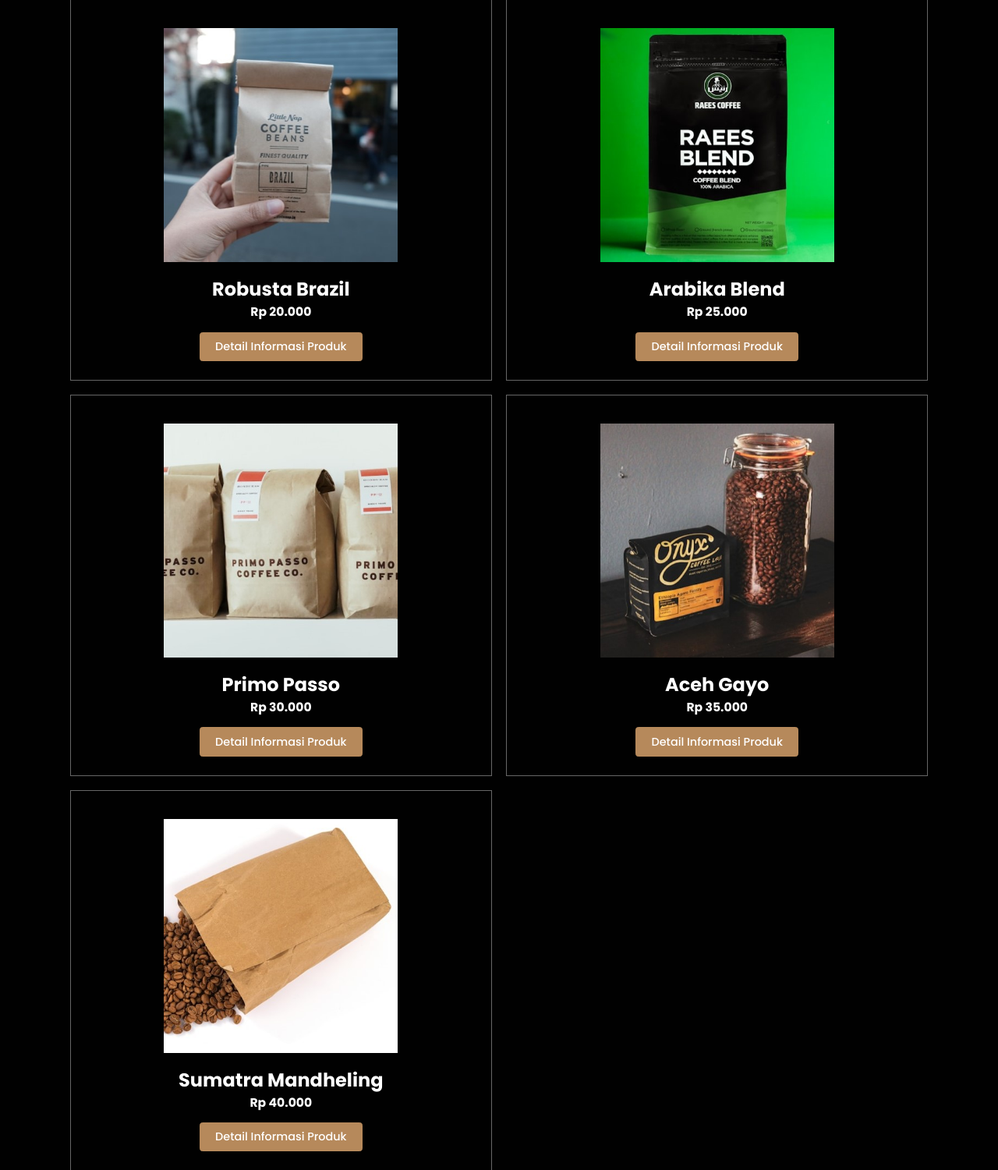
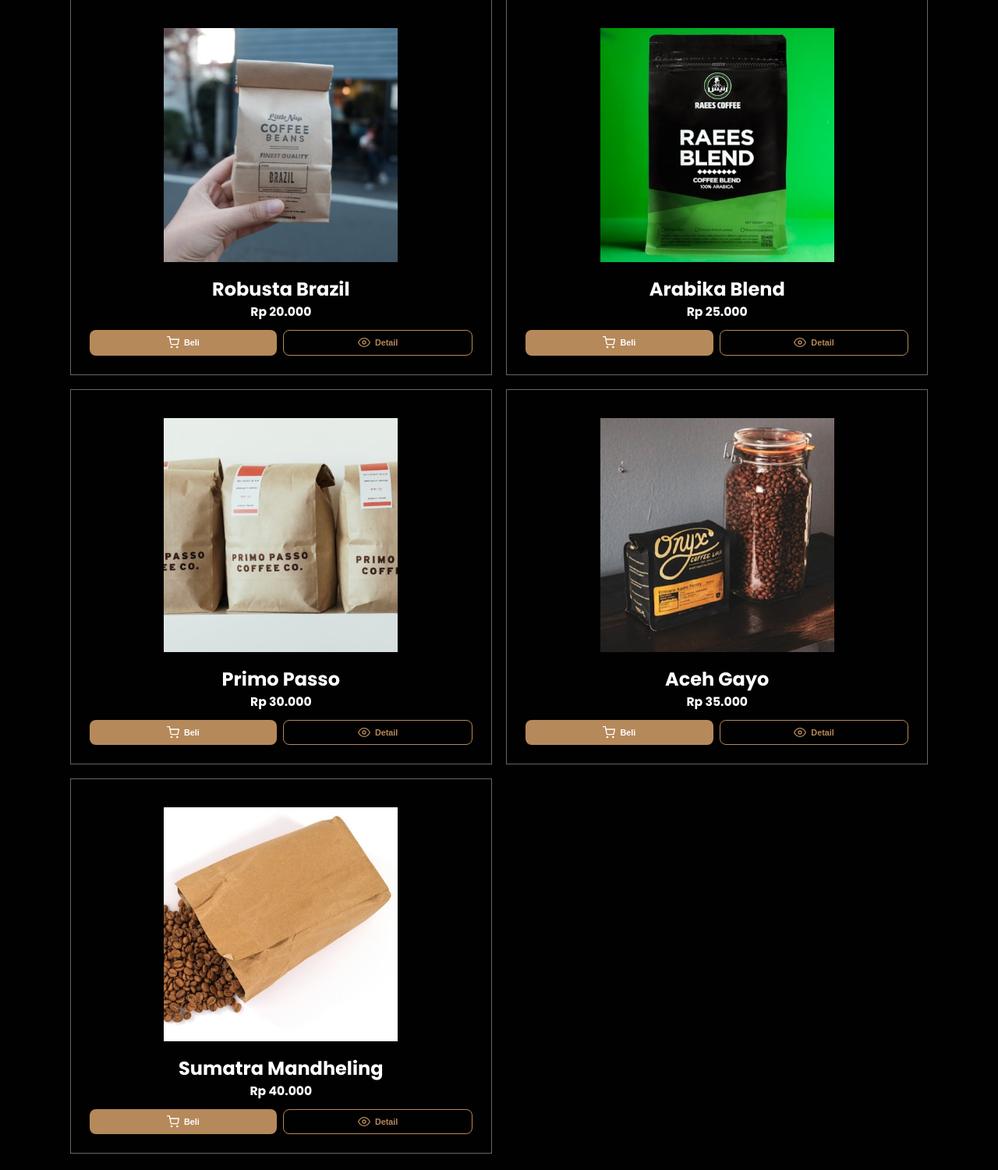
Before and after one commit to zulfarida0107-crypto/ta-ci4-web-coffeeshop, a CodeIgniter 4 app: the page made by app/Views/customer/home.php in a window 1280 px wide. Shown: the part 1944-3444 px from the top of the page at 78% size. Run offline with PHP 8.4 and a stand-in for CodeIgniter, Linux system fonts and the light colour scheme; the template is opened without the code that fills it, so the values that code supplies are empty; some libraries are stand-ins or nearby versions.

Commit message:
feat: pisahkan alur Tampilan Produk Unggulan (dapat dibeli/checkout) dan Menu Kami (hanya informasi)

```diff
--- a/app/Views/customer/home.php
+++ b/app/Views/customer/home.php
@@ -156,8 +156,17 @@
           </div>
           <div class="product-content">
             <h3 x-text="item.name"></h3>
-            <div class="product-price"><span x-text="rupiah(item.price)"></span></div>
-            <a href="#" @click.prevent="$store.modal.open(item)" class="detail-button">Detail Informasi Produk</a>
+            <div class="product-price" style="margin-bottom: 0.5rem;"><span x-text="rupiah(item.price)"></span></div>
+            <div style="display: flex; gap: 8px; margin-top: 1rem; width: 100%;">
+              <button @click.prevent="$store.cart.add(item)" class="btn" style="flex: 1; padding: 0.6rem 1rem; font-size: 0.9rem; font-weight: 600; cursor: pointer; border-radius: 8px; border: none; background-color: var(--primary); color: #fff; display: flex; align-items: center; justify-content: center; gap: 6px;">
+                <svg width="16" height="16" fill="none" stroke="currentColor" stroke-width="2" stroke-linecap="round" stroke-linejoin="round"><use href="<?= base_url('img/feather-sprite.svg#shopping-cart') ?>" /></svg>
+                Beli
+              </button>
+              <button @click.prevent="$store.modal.open(item)" class="btn" style="flex: 1; padding: 0.6rem 1rem; font-size: 0.9rem; font-weight: 600; cursor: pointer; border-radius: 8px; border: 1px solid var(--primary); background-color: transparent; color: var(--primary); display: flex; align-items: center; justify-content: center; gap: 6px;">
+                <svg width="16" height="16" fill="none" stroke="currentColor" stroke-width="2" stroke-linecap="round" stroke-linejoin="round"><use href="<?= base_url('img/feather-sprite.svg#eye') ?>" /></svg>
+                Detail
+              </button>
+            </div>
           </div>
         </div>
       </template>
@@ -236,6 +245,12 @@
             <p x-text="$store.modal.product.desc"
               style="font-size:1.1rem;color:#555;margin:0.5rem 0 1rem;line-height:1.6;"></p>
             <div class="product-price" x-text="rupiah($store.modal.product.price)"></div>
+            <template x-if="$store.modal.product.isUnggulan">
+              <button @click.prevent="$store.cart.add($store.modal.product); $store.modal.close()" class="btn" style="margin-top: 1.5rem; display: flex; align-items: center; justify-content: center; gap: 8px; width: 100%; padding: 0.8rem; font-size: 1rem; font-weight: 600; cursor: pointer; border-radius: 8px; border: none; background-color: var(--primary); color: #fff;">
+                <svg width="20" height="20" fill="none" stroke="currentColor" stroke-width="2" stroke-linecap="round" stroke-linejoin="round"><use href="<?= base_url('img/feather-sprite.svg#shopping-cart') ?>" /></svg>
+                Tambah ke Keranjang
+              </button>
+            </template>
           </div>
         </div>
       </template>
--- a/public/index.php
+++ b/public/index.php
@@ -9,7 +9,7 @@ use Config\Paths;
  *---------------------------------------------------------------
  */
 
-$minPhpVersion = '8.2'; // If you update this, don't forget to update `spark`.
+$minPhpVersion = '8.1'; // If you update this, don't forget to update `spark`.
 if (version_compare(PHP_VERSION, $minPhpVersion, '<')) {
     $message = sprintf(
         'Your PHP version must be %s or higher to run CodeIgniter. Current version: %s',
--- a/public/src/app.js
+++ b/public/src/app.js
@@ -23,7 +23,8 @@ document.addEventListener("alpine:init", () => {
             img_src: item.img_src || '',
             price: parseInt(item.harga || item.price || 0),
             desc: item.deskripsi || item.desc || '',
-            kategori: item.kategori || ''
+            kategori: item.kategori || '',
+            isUnggulan: true
         }));
     }
 
@@ -78,6 +79,7 @@ document.addEventListener("alpine:init", () => {
                 price    : parseInt(item.harga || item.price || 0),
                 desc     : item.deskripsi  || item.desc || '',
                 kategori : normalizedKategori,
+                isUnggulan: false
             };
         });
     }
```
Also changed, not shown: 1 other file.
